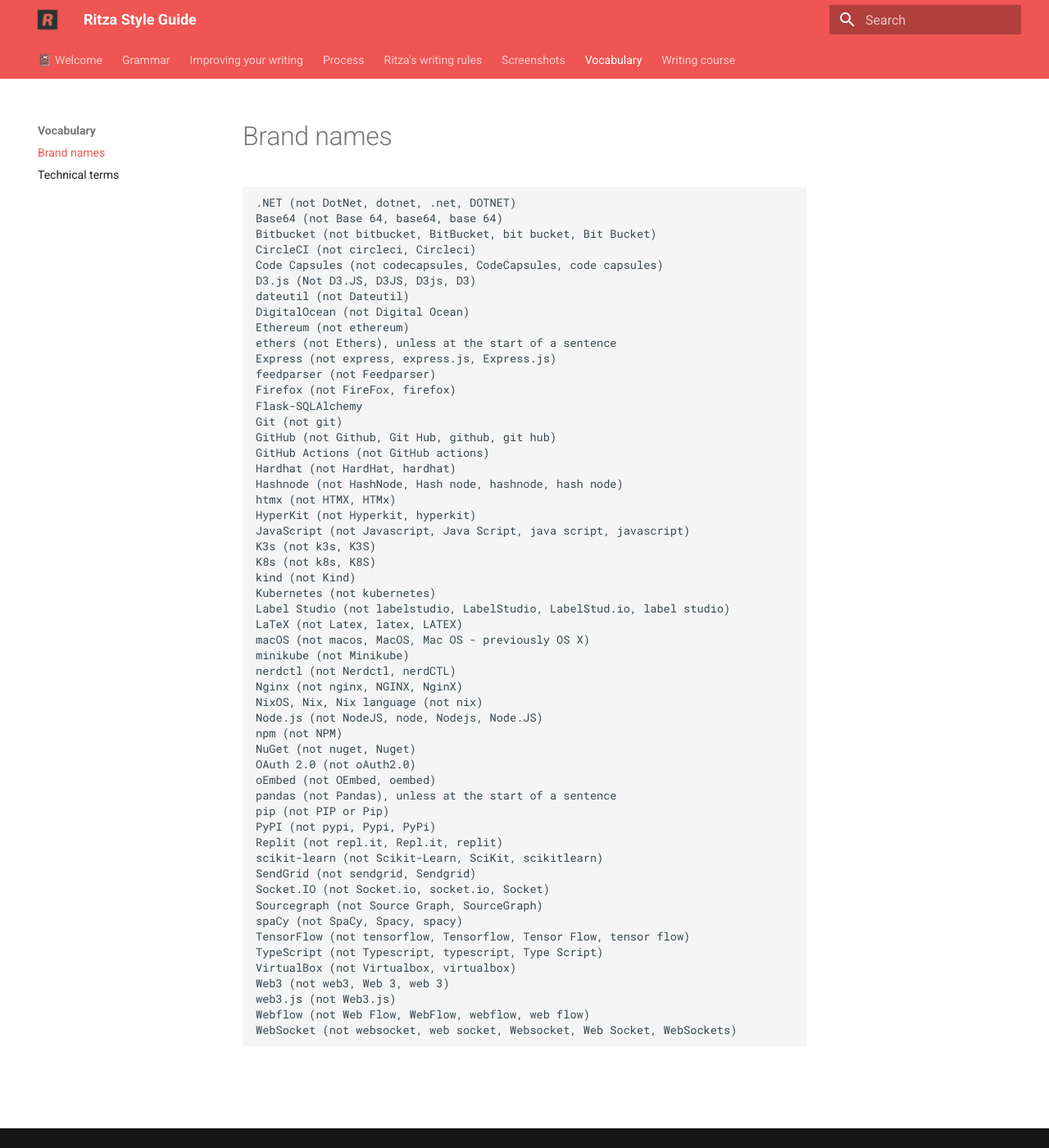
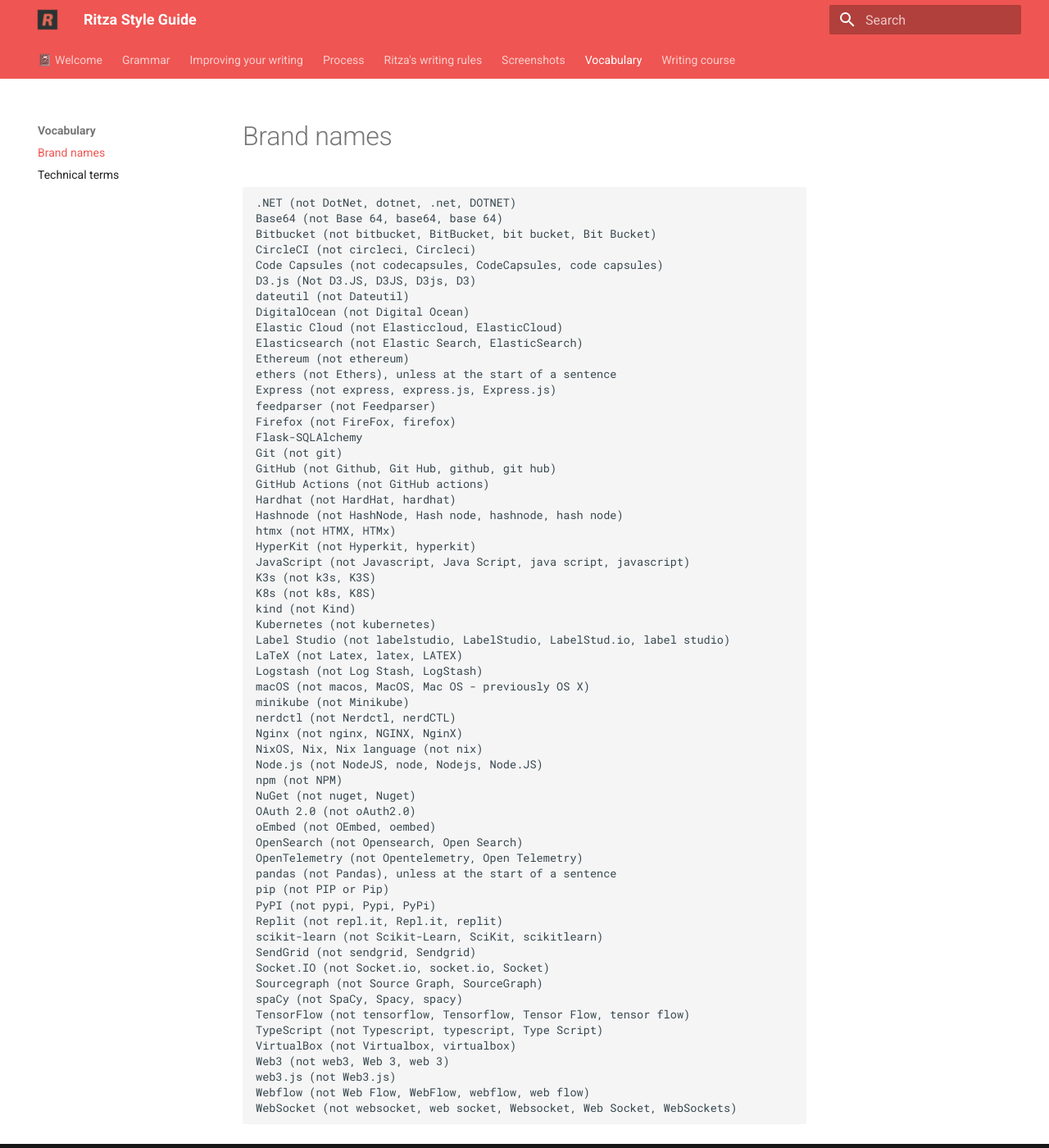
Before and after one commit to ritza-co/styleguide.ritza.co, an MkDocs documentation site: the page built from docs/vocabulary/brandnames.md, in a window 1280 px wide and 1400 px high. Shown: the whole window at 82% size. Built offline with MkDocs 1.6.1 and Material for MkDocs 9.7.7, drawn with Linux system fonts in a browser that asks for light colours.

Commit message:
Update brand names
Added:
* Elastic Cloud
* Elasticsearch
* Logstash
* OpenSearch
* OpenTelemetry

```diff
--- a/docs/vocabulary/brandnames.md
+++ b/docs/vocabulary/brandnames.md
@@ -9,6 +9,8 @@
 D3.js (Not D3.JS, D3JS, D3js, D3)
 dateutil (not Dateutil)
 DigitalOcean (not Digital Ocean)
+Elastic Cloud (not Elasticcloud, ElasticCloud)
+Elasticsearch (not Elastic Search, ElasticSearch)
 Ethereum (not ethereum)
 ethers (not Ethers), unless at the start of a sentence
 Express (not express, express.js, Express.js)
@@ -29,6 +31,7 @@
 Kubernetes (not kubernetes)
 Label Studio (not labelstudio, LabelStudio, LabelStud.io, label studio)
 LaTeX (not Latex, latex, LATEX)
+Logstash (not Log Stash, LogStash)
 macOS (not macos, MacOS, Mac OS - previously OS X)
 minikube (not Minikube)
 nerdctl (not Nerdctl, nerdCTL)
@@ -39,6 +42,8 @@
 NuGet (not nuget, Nuget)
 OAuth 2.0 (not oAuth2.0)
 oEmbed (not OEmbed, oembed)
+OpenSearch (not Opensearch, Open Search)
+OpenTelemetry (not Opentelemetry, Open Telemetry)
 pandas (not Pandas), unless at the start of a sentence
 pip (not PIP or Pip)
 PyPI (not pypi, Pypi, PyPi)
```
